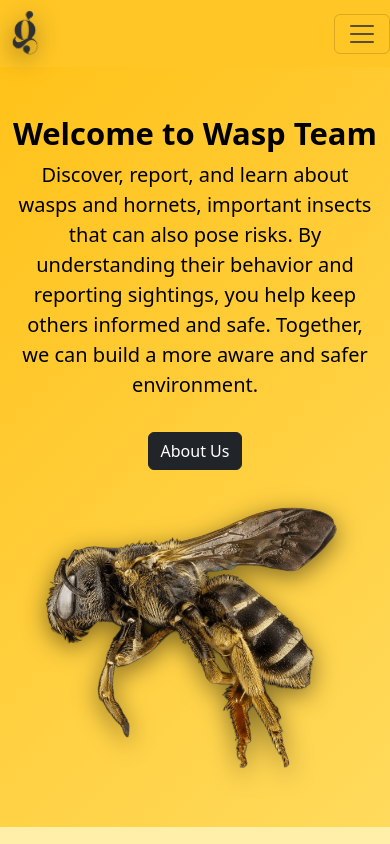
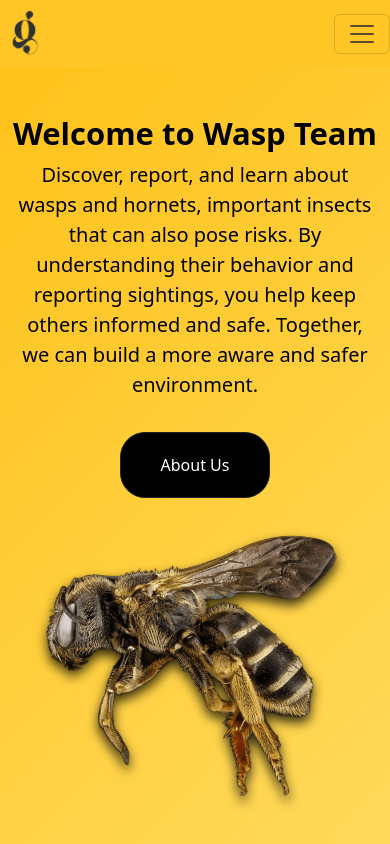
Before and after one commit to jm-888/91907-91903-Wasp-Team, a plain HTML site: page index.html in a window 390 px wide. Shown: the top 844 px of the page. Drawn offline with nearby package versions, Linux system fonts and the light colour scheme.

```diff
--- a/index.html
+++ b/index.html
@@ -47,12 +47,12 @@
             <div class="row align-items-center">
                 <!-- Info on the left -->
                 <div class="col-md-6 mb-4 mb-md-0">
-                    <h1 class="display-5 fw-bold">Welcome to Wasp Team</h1>
+                    <h1 class="display-5 fw-bold welcometext">Welcome to Wasp Team</h1>
                     <p class="lead">Discover, report, and learn about wasps and hornets, important insects that can also pose risks. By understanding their behavior and reporting sightings, you help keep others informed and safe. Together, we can build a more aware and safer environment.</p>
-                    <button class="btn btn-dark mt-3">About Us</button>
+                    <button class="btn btn-dark mt-3 aboutus-text">About Us</button>
                 </div>
                 <!-- Image on the right -->
-                <div class="col-md-6 text-center">
+                <div class="col-md-6 text-center bannerbee-image">
                     <img src="Images/bannerbee.png" alt="Wasp Team Logo" class="img-fluid">
                 </div>
             </div>
@@ -89,7 +89,7 @@
                     <p class="text-muted px-4">
 The History of Hornets and Bees
 The history of hornets and bees is deeply intertwined, with both being part of the Hymenoptera order. Hornets belong to the family Vespidae, while bees are in the family Apidae. Despite their close relationship, they have diverged significantly at the family level, leading to distinct biological groups. Bees are known for their social structures and complex interactions with flowering plants, while hornets are known for their aggressive behavior and predation on bees. The relationship between hornets and bees is a predator-prey relationship, with hornets targeting bees for protein to feed their larvae. This interaction is a significant aspect of their history and the dynamics of their populations. <br> <strong>-Museum of Earth<strong></strong></p>
-                    <button class="btn btn-warning fw-bold mt-3 mx-4">Read More!</button>
+                    <button class="btn btn-warning fw-bold mt-2 mx-4">Read More!</button>
                 </div>
             </div>
         </div>
--- a/stylesheet.css
+++ b/stylesheet.css
@@ -237,7 +237,10 @@
 }
 
 img {
-  filter: drop-shadow(0 6px 12px rgba(0, 0, 0, 0.5));
+  filter: drop-shadow(0 6px px rgba(0, 0, 0, 0.5));
+}
+.bannerbee-image img {
+  filter: drop-shadow(0 6px 6px rgba(0, 0, 0, 0.8));
 }
 
 .navbar {
@@ -321,3 +324,11 @@
   color: #FFC219; /* your yellow */
   transform: translateX(5px);
 }
+
+
+.aboutus-text {
+  background-color: rgb(0, 0, 0);
+  border-radius: 25px;
+  padding: 20px;
+  width: 150px;
+}
```
